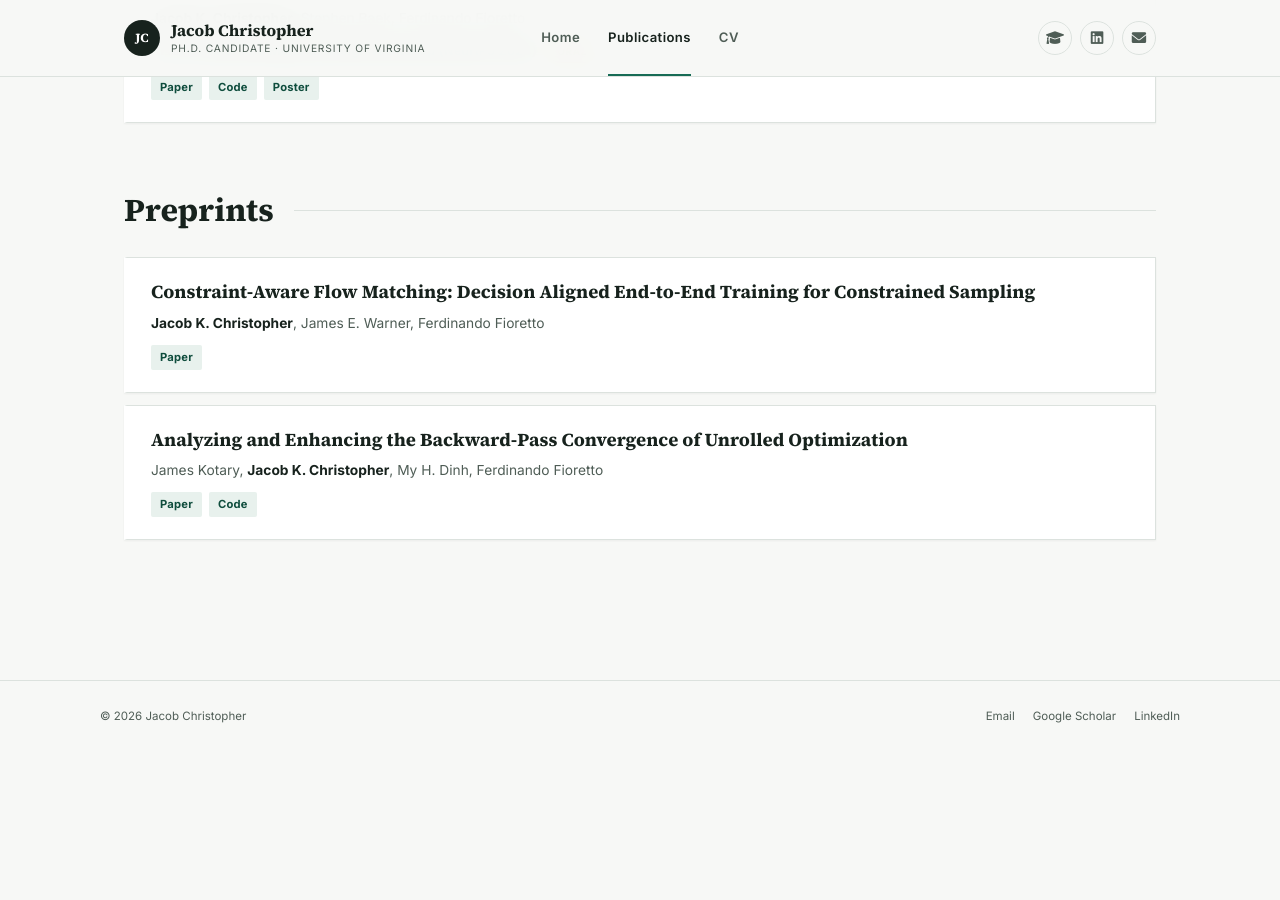
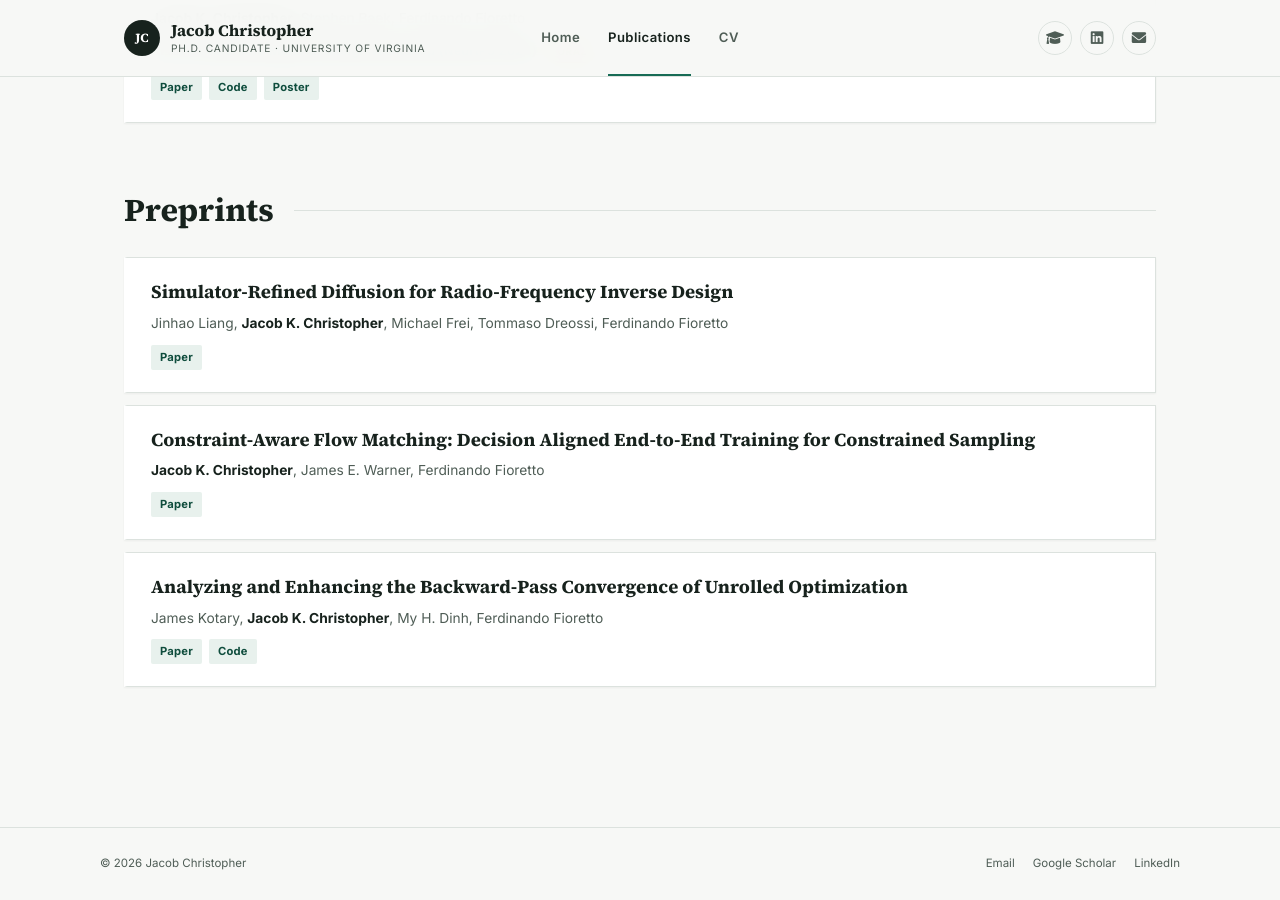
Before and after one commit to jacobchristopher/jacobchristopher.github.io, a Jekyll site: the page built from publications.md, in a window 1280 px wide and 900 px high, scrolled down 2431 px. Built offline with Jekyll 4.4.1, drawn with Linux system fonts in a browser that asks for light colours; before the commit the page ends 3183 px from its top, so only the background shows below that.

Commit message:
updated preprints

```diff
--- a/publications.md
+++ b/publications.md
@@ -154,6 +154,13 @@ title: Publications
     <h2 class="section-title">Preprints</h2>
     <ul class="publication-list">
         <li class="publication-item">
+            <div class="publication-title">Simulator-Refined Diffusion for Radio-Frequency Inverse Design</div>
+            <div class="publication-authors">Jinhao Liang, <span class="highlight">Jacob K. Christopher</span>, Michael Frei, Tommaso Dreossi, Ferdinando Fioretto</div>
+            <div class="publication-links">
+                <a href="https://arxiv.org/abs/2609.38363" target="_blank">Paper</a>
+            </div>
+        </li>
+        <li class="publication-item">
             <div class="publication-title">Constraint-Aware Flow Matching: Decision Aligned End-to-End Training for Constrained Sampling</div>
             <div class="publication-authors"><span class="highlight">Jacob K. Christopher</span>, James E. Warner, Ferdinando Fioretto</div>
             <div class="publication-links">
```
